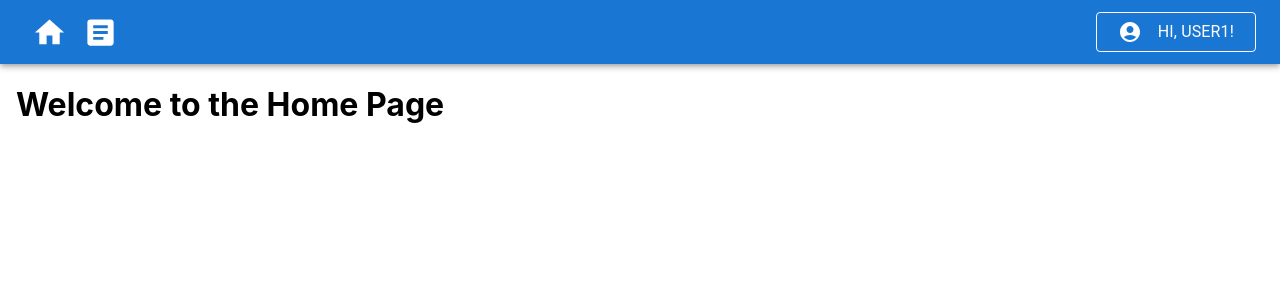
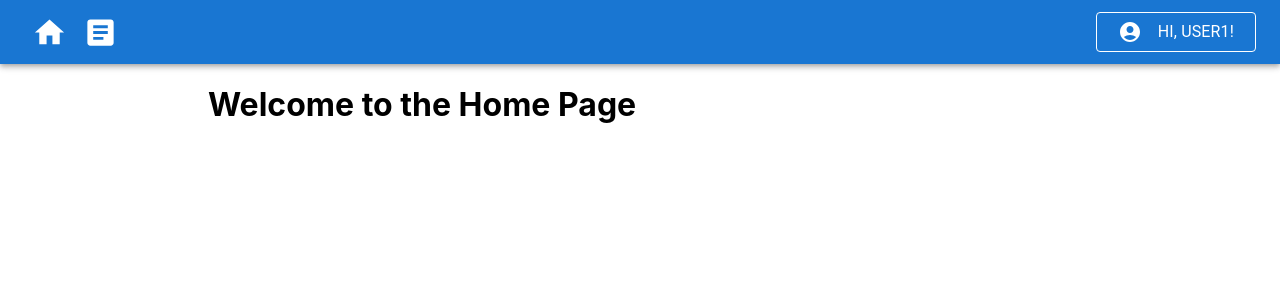
Before and after one commit to AbdullatifGhajar/advanced-programming-2023, a React (Create React App) app in the folder app/: page / in a window 1280 px wide. Shown: the top 300 px of the page. Built offline with nearby package versions, Linux system fonts and the light colour scheme.

Commit message:
Add PageBody component

```diff
--- a/app/src/App.tsx
+++ b/app/src/App.tsx
@@ -5,20 +5,22 @@ import './App.css';
 import HomePage from './pages/HomePage';
 import DocumentDetails from './DocumentDetails';
 import Header from './components/Header';
+import PageBody from './components/PageBody';
 
 function App() {
   return (
     <>
       <Router>
         <Header />
-        <Routes>
-          <Route path="/" element={<HomePage />} />
-          <Route path="/document/1" element={<DocumentDetails />}></Route>
-        </Routes>
+        <PageBody>
+          <Routes>
+            <Route path="/" element={<HomePage />} />
+            <Route path="/document/1" element={<DocumentDetails />}></Route>
+          </Routes>
+        </PageBody>
       </Router>
     </>
   );
 }
 
-
 export default App;
--- /dev/null
+++ b/app/src/components/PageBody.tsx
@@ -0,0 +1,19 @@
+import { Box } from '@mui/material';
+import { HTMLAttributes, ReactNode } from 'react';
+
+interface PageBodyProps extends HTMLAttributes<HTMLDivElement> {
+    children: ReactNode;
+}
+
+const PageBody = ({ children }: PageBodyProps) => {
+    return (
+        <Box
+            maxWidth="70%"
+            margin="1em auto"
+        >
+            {children}
+        </Box>
+    );
+};
+
+export default PageBody;
--- a/app/src/pages/HomePage.tsx
+++ b/app/src/pages/HomePage.tsx
@@ -3,8 +3,6 @@ import { Box } from '@mui/material';
 
 
 const HomePage = () => {
-
-
     return (
         <>
             <Box sx={{ mx: 2 }}>
```
